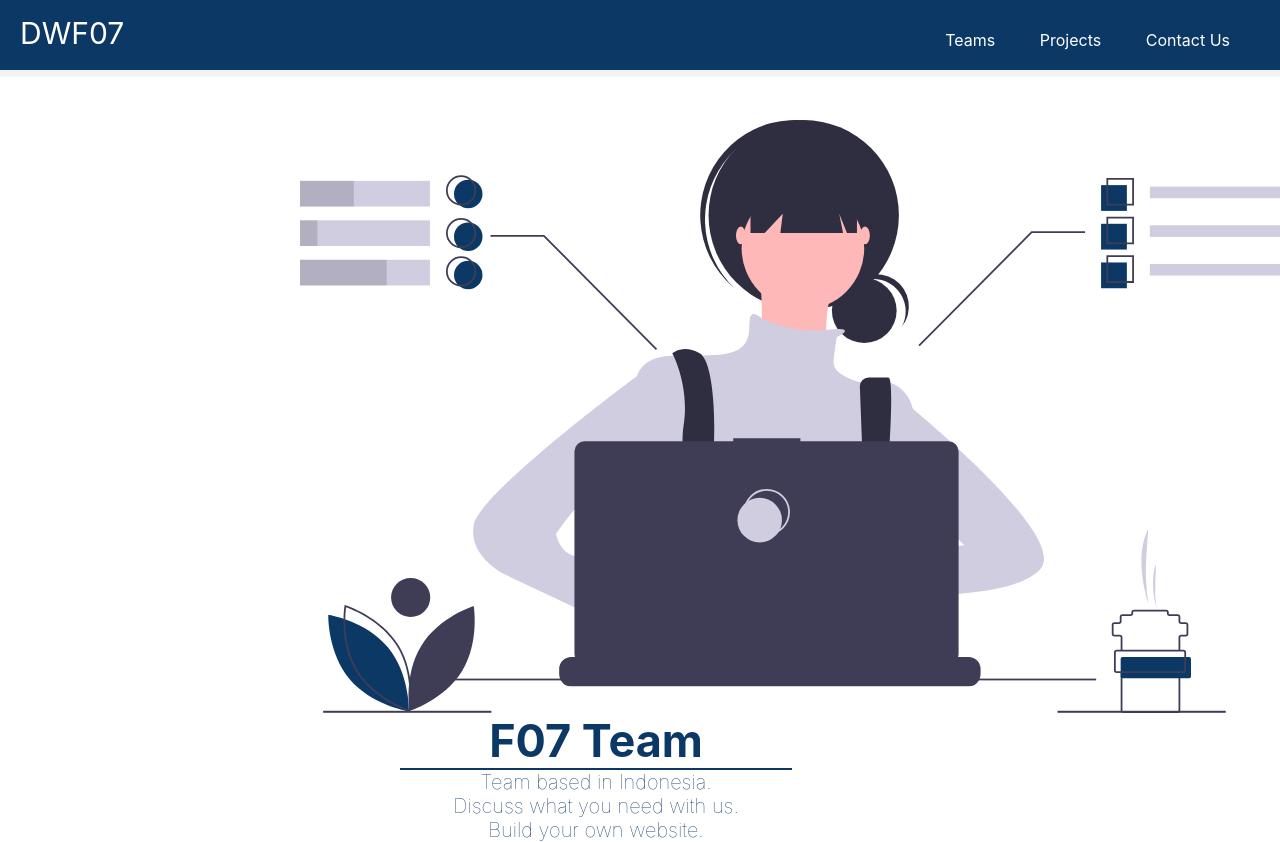
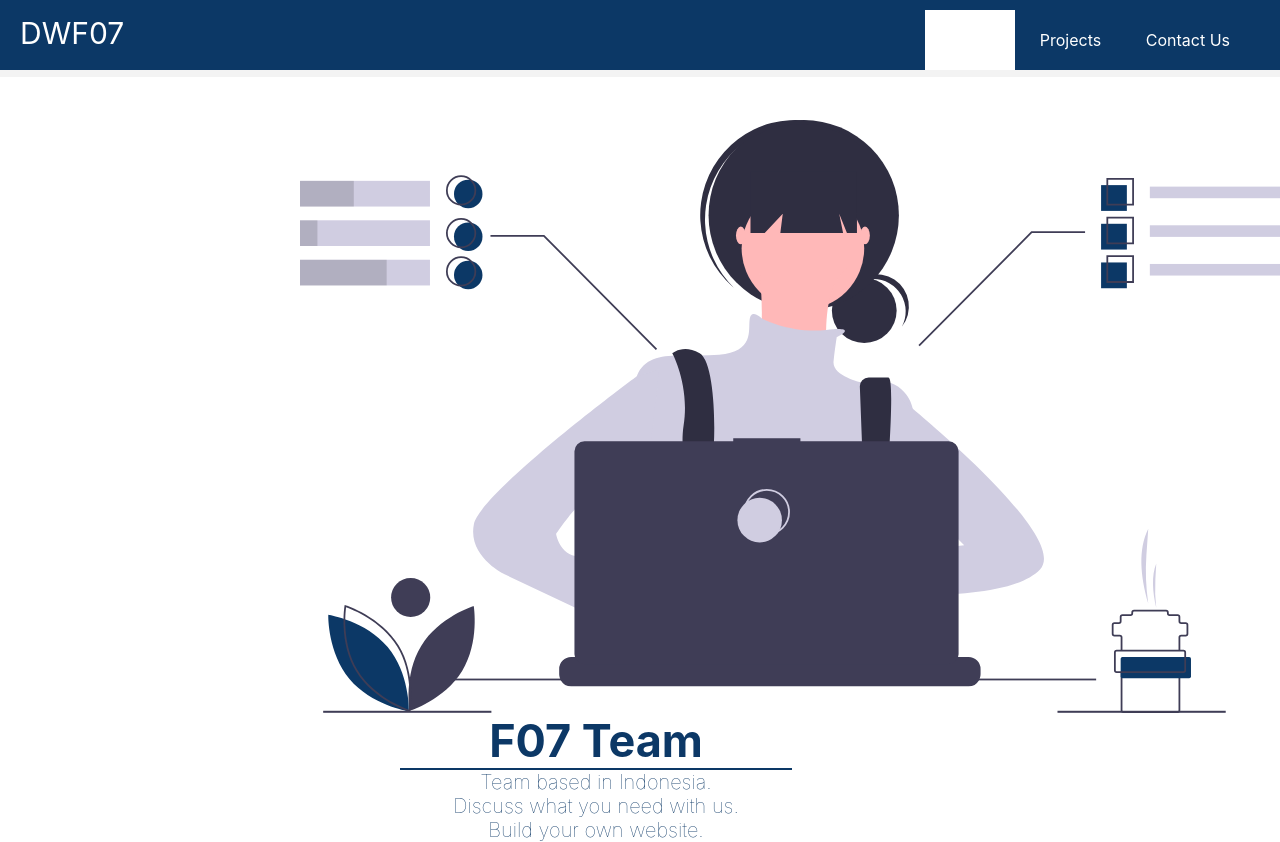
Before and after one commit to mhmmdarf/Team-Profile, a plain HTML site: page index.html in a window 1280 px wide. In both pictures the pointer is over the link "Teams". Drawn offline with Linux system fonts and the light colour scheme.

Commit message:
Update stylesheet.css

```diff
--- a/assets/css/stylesheet.css
+++ b/assets/css/stylesheet.css
@@ -42,6 +42,13 @@ header{
     padding: 20px;
 }
 
+/* Added by Refsi */
+
+.header-menu a:hover {
+    background-color: #fff;
+}
+/* --- */
+
 .banner{
     height: 500px;
     width: 1200px;
```
